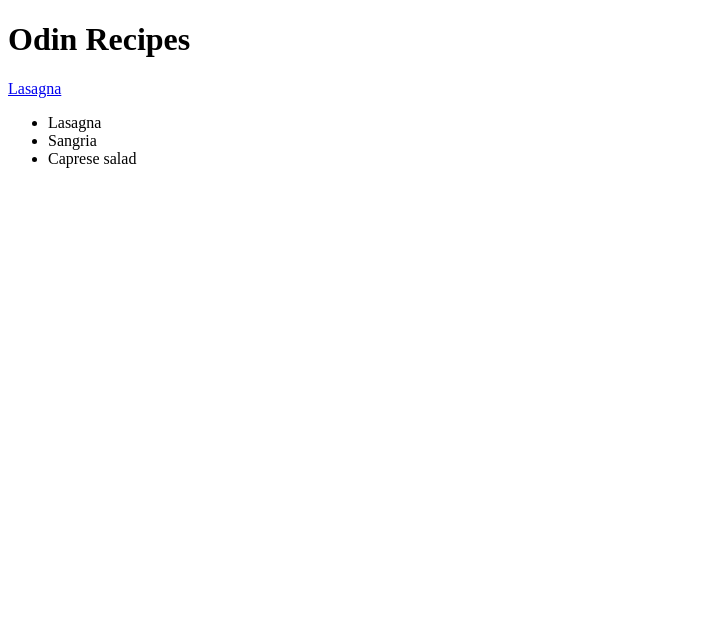
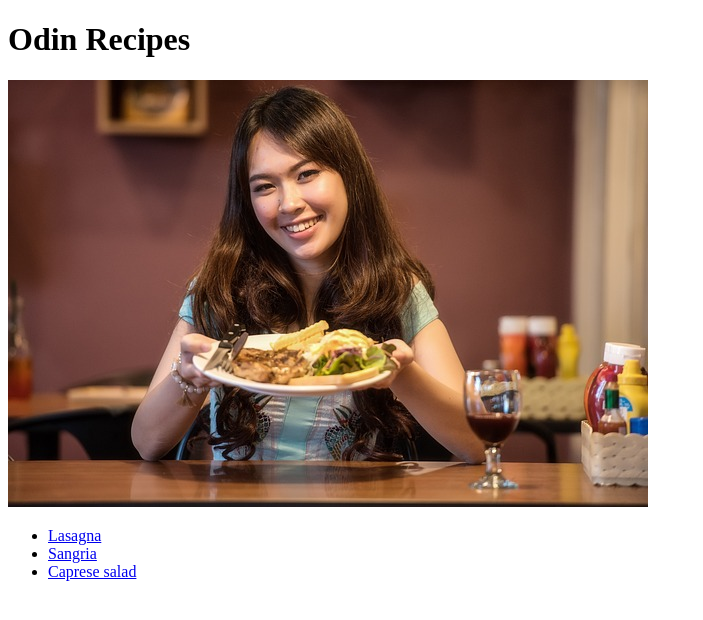
Before and after one commit to RuthRodriguezTF/odin-recipes, a plain HTML site: page index.html in a window 1280 px wide. Shown: the whole page, without its empty margins (0-703 px from the left). Drawn offline with Linux system fonts and the light colour scheme.

Commit message:
Links fixed

```diff
--- a/index.html
+++ b/index.html
@@ -8,12 +8,12 @@
 <body>
     <h1>Odin Recipes</h1>
 
-    <a href="./recipes/lasagna.html"> Lasagna</a>
+    <img src="woman.jpg" alt="Woman">
 
 <ul>
-    <li><a href="/recipes/lasagna.html"></a>Lasagna</li>
-    <li><a href="/recipes/sangria.html"></a>Sangria</li>
-    <li><a href="/recipes/caprese-salad.htm"></a>Caprese salad</li>
+    <li><a href="./recipes/lasagna.html"> Lasagna</a></li>
+    <li><a href="./recipes/sangria.html">Sangria</a></li>
+    <li><a href="./recipes/caprese-salad.htm">Caprese salad</a></li>
 </ul>
 </body>
 </html>
```
Also changed, not shown: recipes/caprese-salad.htm (+2 -0 lines), recipes/lasagna.html (+2 -0 lines), recipes/sangria.html (+2 -0 lines), woman.jpg (added).
